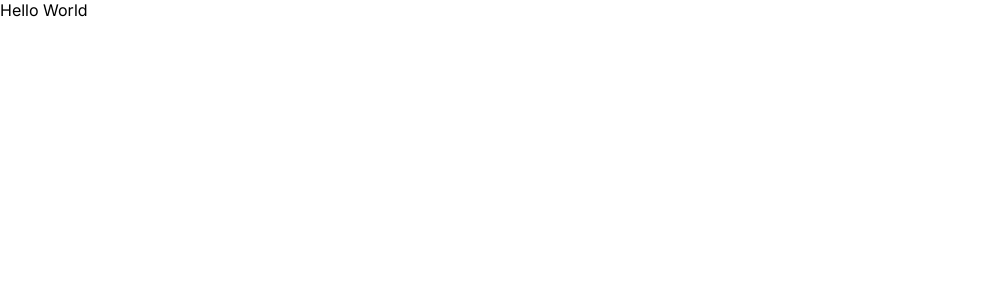
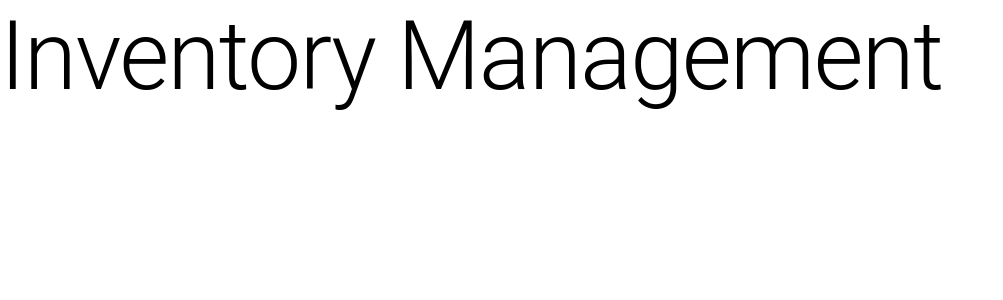
Before and after one commit to Annie-LAN/inventory_tracker, a Next.js app: page / in a window 1280 px wide. Shown: the top 300 px of the page, without its empty margins (0-1003 px from the left). Built offline with nearby package versions, Linux system fonts and the light colour scheme.

Commit message:
fix importing firestore and add title

```diff
--- a/app/page.js
+++ b/app/page.js
@@ -1,5 +1,13 @@
+"use client";
 import Image from "next/image";
+import { useState, useEffect } from "react";
+import { firestore } from "@/firebase";
+import { Box, Typography } from "@mui/material";
 
 export default function Home() {
-  return <>Hello World</>;
+  return (
+    <Box>
+      <Typography variant="h1">Inventory Management</Typography>
+    </Box>
+  );
 }
--- a/firebase.js
+++ b/firebase.js
@@ -1,7 +1,7 @@
 // Import the functions you need from the SDKs you need
 import { initializeApp } from "firebase/app";
 import { getAnalytics } from "firebase/analytics";
-import { getFireStore } from "firebase/firestore";
+import { getFirestore } from "firebase/firestore";
 // TODO: Add SDKs for Firebase products that you want to use
 // https://firebase.google.com/docs/web/setup#available-libraries
 
@@ -20,6 +20,6 @@ const firebaseConfig = {
 // Initialize Firebase
 const app = initializeApp(firebaseConfig);
 const analytics = getAnalytics(app);
-const firestore = getFireStore(app);
+const firestore = getFirestore(app);
 
 export { firestore };
```
